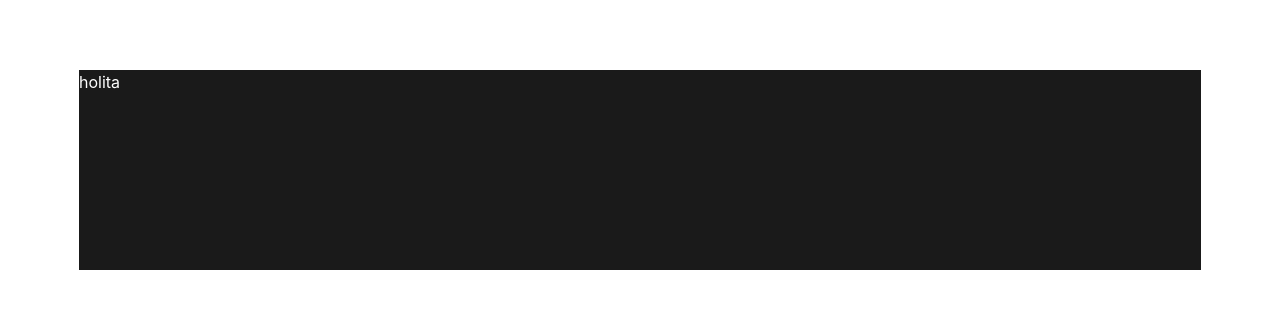
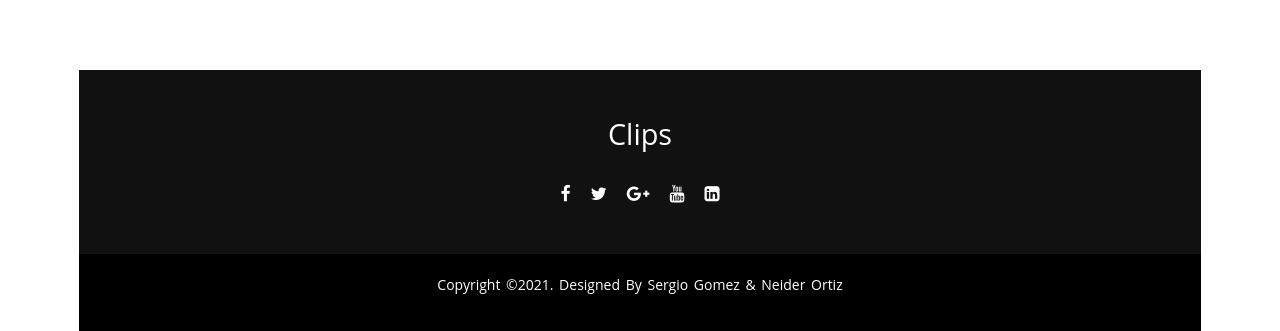
Before and after one commit to neiderortiz12/clipsfront, a Vue app: page / in a window 1280 px wide. Shown: the part 530-861 px from the top of the page. Before the commit the page ends 800 px from the top, so only its background shows below. Built offline with nearby package versions, Linux system fonts and the light colour scheme; no server answers.

Commit message:
version 5 final

```diff
--- a/public/index.html
+++ b/public/index.html
@@ -6,6 +6,7 @@
     <meta name="viewport" content="width=device-width,initial-scale=1.0">
     <link rel="icon" href="<%= BASE_URL %>favicon.ico">
     <link rel="stylesheet" href="https://cdnjs.cloudflare.com/ajax/libs/font-awesome/5.15.1/css/all.min.css" />
+    <link rel="stylesheet" href="https://stackpath.bootstrapcdn.com/font-awesome/4.7.0/css/font-awesome.min.css">
     <title><%= htmlWebpackPlugin.options.title %></title>
   </head>
   <body>
--- a/src/components/Admin.vue
+++ b/src/components/Admin.vue
@@ -33,7 +33,7 @@ import { ref } from 'vue';
 export default {
     setup(){
       let ListaClips=ref([]);
-      let direccion = "http://localhost:8000/api/clips";
+      let direccion = "http://localhost:8000/api/clipsadmin";
       axios.get(direccion,{headers:{Authorization:'Bearer '+localStorage.getItem('token')}}).then(data =>{
         console.log(data);
         ListaClips.value= data.data;
--- a/src/components/layout/Footer.vue
+++ b/src/components/layout/Footer.vue
@@ -1,6 +1,19 @@
 <template>
         <footer id="footer-or">
-            <p>holita</p>
+        <div class="footer-content">
+            <h3>Clips</h3>
+            <ul class="socials">
+                <li><a href="#"><i class="fa fa-facebook"></i></a></li>
+                <li><a href="#"><i class="fa fa-twitter"></i></a></li>
+                <li><a href="#"><i class="fa fa-google-plus"></i></a></li>
+                <li><a href="#"><i class="fa fa-youtube"></i></a></li>
+                <li><a href="#"><i class="fa fa-linkedin-square"></i></a></li>
+            </ul>
+        </div>
+        <div class="footer-bottom">
+            <p>copyright &copy;2021. designed by Sergio Gomez & Neider Ortiz</p>
+        </div>
+
         <!--<b-container >
 
                 <b-card
@@ -21,13 +34,85 @@
 </template>
 
 <style scoped>
-#footer-or {
+/*#footer-or {
     color: white;
     background-color: #1A1A1A;
     width: 100%;
-    height: 200px;
+    height: 100px;
     position: relative ;
     bottom: 0 ;
     left: 0;
+}*/
+
+footer{
+    position: absolute;
+    bottom: 0;
+    left: 0;
+    right: 0;
+    background: #111;
+    height: 200px;
+    width: 100vw;
+    font-family: "Open Sans";
+    padding-top: 40px;
+    color: #fff;
+    position: relative ;
+    max-width: 100%;
+}
+.footer-content{
+    display: flex;
+    align-items: center;
+    justify-content: center;
+    flex-direction: column;
+    text-align: center;
+}
+.footer-content h3{
+    font-size: 1.8rem;
+    font-weight: 400;
+    text-transform: capitalize;
+    line-height: 3rem;
+}
+.footer-content p{
+    margin: 10px auto;
+    line-height: 10px;
+    font-size: 14px;
+}
+.socials{
+    list-style: none;
+    display: flex;
+    align-items: center;
+    justify-content: center;
+    margin: 1rem 0 3rem 0;
+}
+.socials li{
+    margin: 0 10px;
+}
+.socials a{
+    text-decoration: none;
+    color: #fff;
+}
+.socials a i{
+    font-size: 1.1rem;
+    transition: color .4s ease;
+
+}
+.socials a:hover i{
+    color: aqua;
+}
+
+.footer-bottom{
+    background: #000;
+
+    padding: 20px 0;
+    text-align: center;
+}
+.footer-bottom p{
+    font-size: 14px;
+    word-spacing: 2px;
+    text-transform: capitalize;
+}
+.footer-bottom span{
+    text-transform: uppercase;
+    opacity: .4;
+    font-weight: 200;
 }
 </style>
--- a/src/router/index.js
+++ b/src/router/index.js
@@ -5,6 +5,7 @@ import Register from '@/views/Register.vue'
 import NewClip from '@/views/NewClip.vue'
 import Dashboard from '@/views/Dashboard.vue'
 import About from '@/views/About.vue'
+import Video from '@/views/Video.vue'
 const routes = [
   {
     path: '/',
@@ -35,6 +36,11 @@ const routes = [
     path: '/about',
     name: 'About',
     component: About
+  },
+  {
+    path: '/video',
+    name: 'Video',
+    component: Video
   }
 
     //component: () => import(/* webpackChunkName: "about" */ '../views/About.vue')
--- /dev/null
+++ b/src/views/Video.vue
@@ -0,0 +1,133 @@
+<template>
+    <div ><!--:style="myStyle"-->
+        <b-container>
+        <h1>{{clip.nombre}}</h1>
+        <div class="dash">
+            <div>
+                <video controls   ref="video" >
+                    <source :src="'http://localhost/clips' + clip.clip" type="video/mp4">
+                </video>
+            </div>
+            <div><p>{{clip.descripcion}}</p></div>
+        </div>
+        <div class="center">
+            <a :href="'http://localhost/clips'+ clip.clip" download target="_blank" class="card-form__button btn btn-primary">Descargar</a>
+        </div>
+
+        </b-container>
+    </div>
+
+</template>
+
+<script>
+//import Header from "@/components/Header.vue";
+//import Footer from "@/components/Footer.vue";
+import axios from "axios";
+
+export default {
+    name: "Video",
+    data() {
+        return {
+        clipId: null,
+        clip: null,
+        };
+
+    },
+    components: {
+        //Header,
+        //Footer,
+    },
+    mounted: function () {
+        this.clipId = this.$route.params.id;
+
+        //let direccion = "http://localhost:8000/api/clips/"+this.clipId;
+        axios.get("http://localhost:8000/api/clips/"+this.clipId,{headers:{Authorization:'Bearer '+localStorage.getItem('token')}}).then(data =>{
+            console.log(data);
+            this.clip= data.data;
+        });
+    },
+}
+</script>
+
+<style scoped>
+h1{
+    text-align: center  ;
+}
+a{
+    text-align: center  ;
+}
+
+p{
+    text-align: justify;
+}
+
+.center{
+    text-align: center  ;
+}
+.card-form__button{
+    max-width: 600px;
+    margin: auto;
+    width: 100%;
+    height: 55px;
+    background: #2364d2;
+    border: none;
+    border-radius: 5px;
+    font-size: 22px;
+    font-weight: 500;
+}
+
+.dash {
+    display: grid;
+    grid-template-columns: repeat(auto-fit,minmax(250px, 1fr));
+    width: 98%;
+    margin: auto;
+    grid-gap: 10px 10px;
+    padding: 10px 0;
+    overflow: hidden;
+}
+
+.dash div video {
+    width: 100%;
+    vertical-align: top;
+    height: 400px;
+    object-fit: cover;
+}
+/*
+.dash div:hover{
+    transform: scale(1.1);
+
+}
+
+
+video::-webkit-media-controls {
+  visibility: hidden;
+}
+video::-webkit-media-controls:hover {
+  visibility: visible;
+}
+*/
+
+
+.dash div {
+    display: block;
+    position: relative;
+    overflow: hidden;
+    box-shadow: 0 0 6px rgba(0, 0, 0, .6);
+}
+/*
+display: grid;
+    grid-template-columns: repeat(auto-fit, minmax(200px, 2fr));
+    grid-gap: 10px;
+    grid-auto-rows: minmax(100px, auto);
+.videoWrapper {
+    position: relative;
+    padding-bottom: 56.25%;  16:9
+    padding-top: 25px;
+    height: 0;
+}
+.videoWrapper iframe {
+
+    width: 100%;
+    height: 100%;
+}*/
+</style>
```
